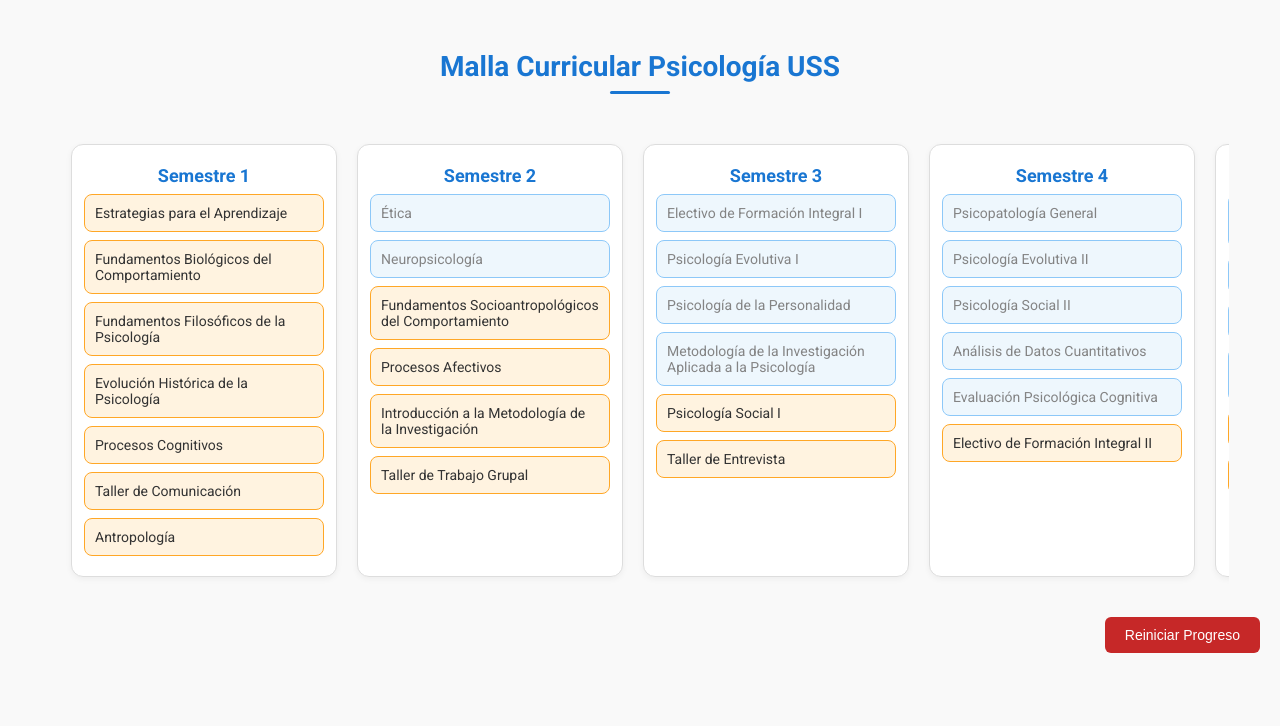
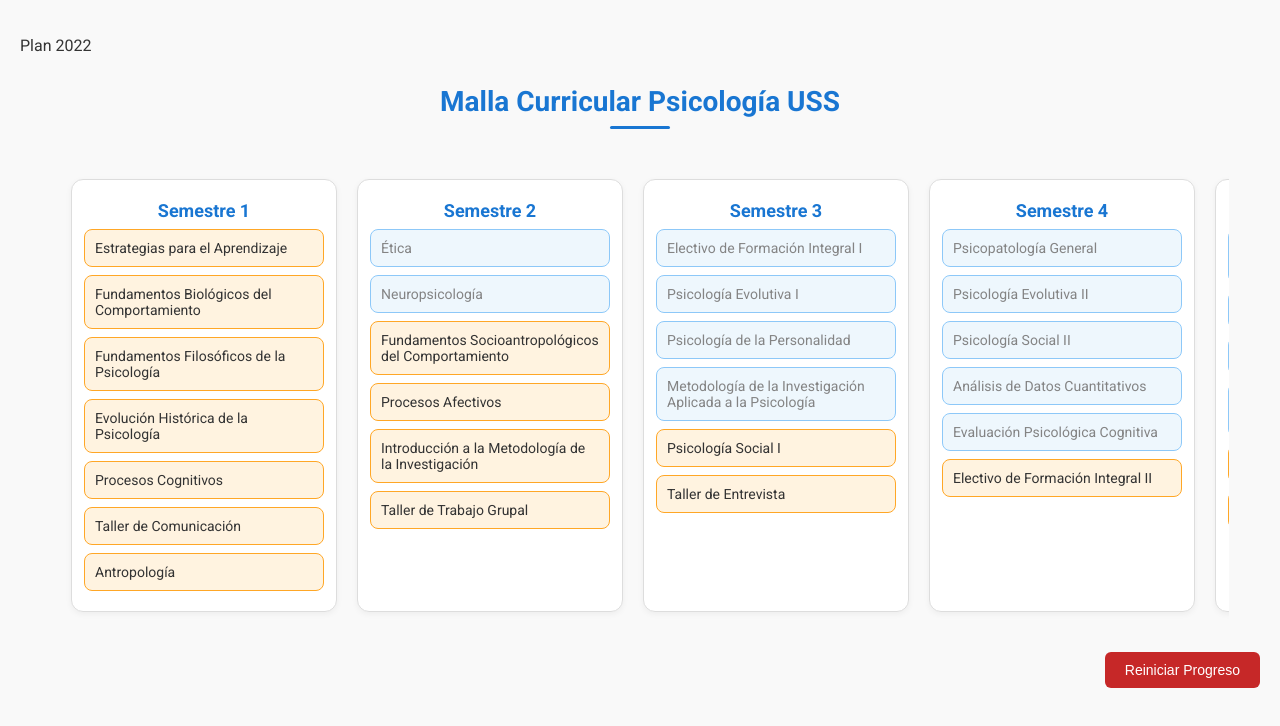
Before and after one commit to alicciav/malla-psicolog-a-uss-22, a plain HTML site: page index.html in a window 1280 px wide. Drawn offline with Linux system fonts and the light colour scheme.

Commit message:
Update index.html

```diff
--- a/index.html
+++ b/index.html
@@ -3,7 +3,8 @@
 <head>
   <meta charset="UTF-8" />
   <meta name="viewport" content="width=device-width, initial-scale=1.0"/>
-  <title>Malla Curricular Psicología USS</title>
+  <title>Malla Psicología USS</title>
+  <p class="subtitulo">Plan 2022</p>
   <link rel="stylesheet" href="styles.css">
 </head>
 <body>
```
